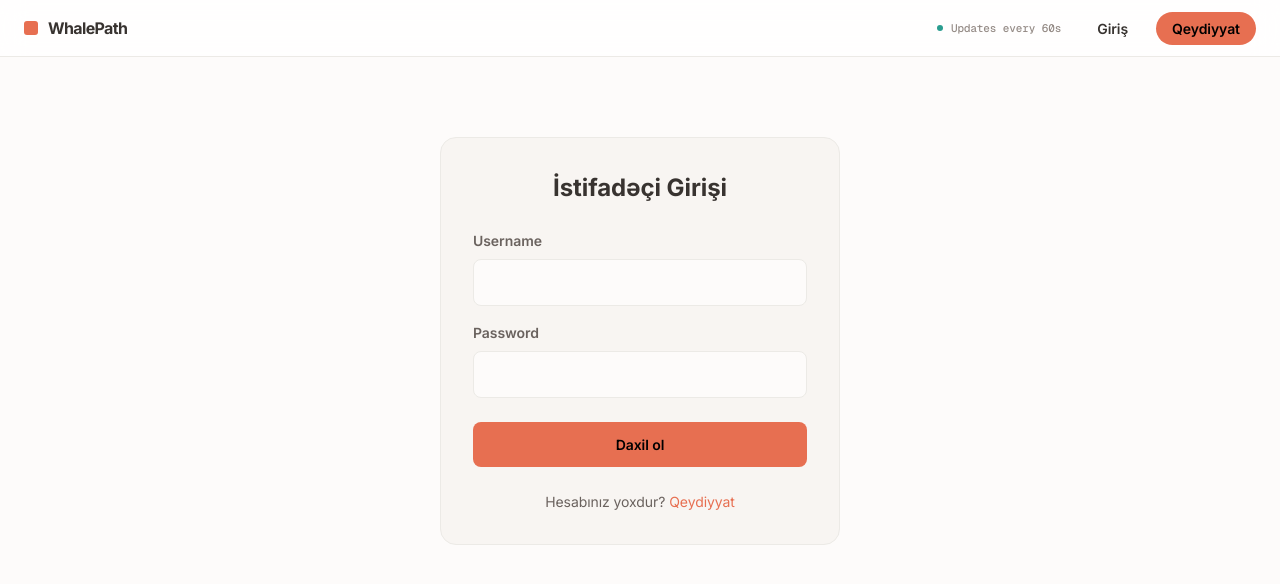
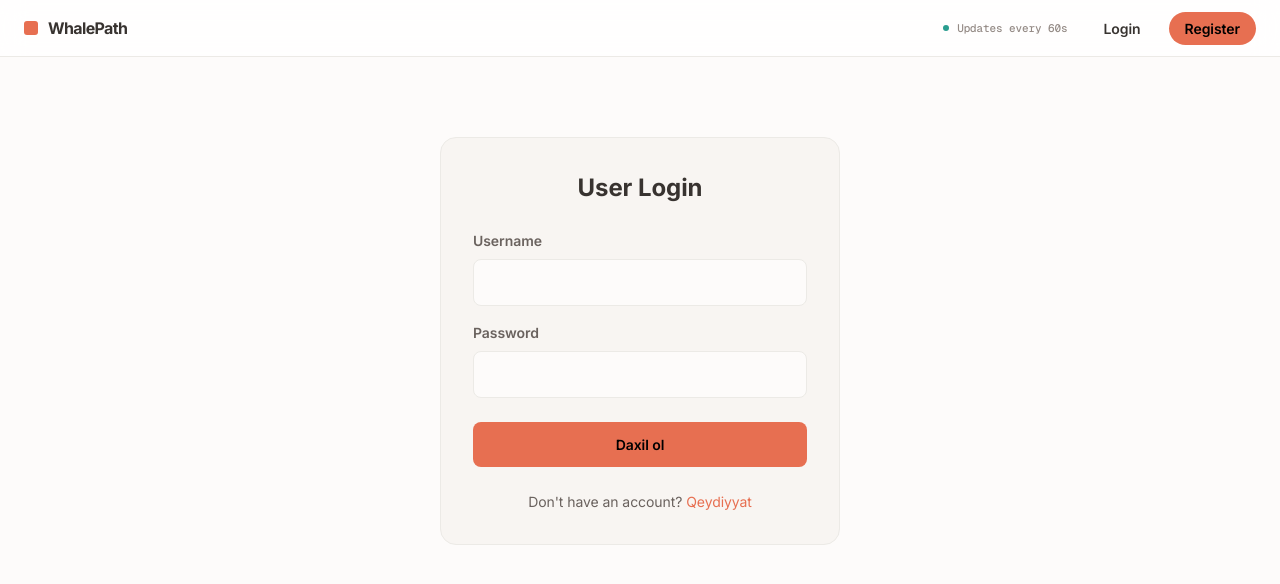
Before and after one commit to mrzmnv/whalepath, a Next.js app: page /login in a window 1280 px wide. Shown: the top 584 px of the page. Built offline with nearby package versions, Linux system fonts and the light colour scheme; no server answers.

Commit message:
chore(ui): translate dashboard, auth and profile UI to English

```diff
--- a/app/(main)/(user)/login/page.tsx
+++ b/app/(main)/(user)/login/page.tsx
@@ -17,7 +17,7 @@ export default function LoginPage() {
   return (
     <div style={{ maxWidth: 400, margin: '80px auto', backgroundColor: 'var(--surface-2)', padding: 32, borderRadius: 16, border: '1px solid var(--border)' }}>
       <div style={{ textAlign: 'center', marginBottom: 24 }}>
-        <h1 style={{ fontSize: 24, fontWeight: 700, color: 'var(--text-1)' }}>İstifadəçi Girişi</h1>
+        <h1 style={{ fontSize: 24, fontWeight: 700, color: 'var(--text-1)' }}>User Login</h1>
       </div>
 
       <form onSubmit={handleSubmit} style={{ display: 'flex', flexDirection: 'column', gap: 16 }}>
@@ -38,7 +38,7 @@ export default function LoginPage() {
         </button>
       </form>
       <p style={{ marginTop: 24, textAlign: 'center', fontSize: 14, color: 'var(--text-2)' }}>
-        Hesabınız yoxdur? <Link href="/register" style={{ color: 'var(--accent)' }}>Qeydiyyat</Link>
+        Don't have an account? <Link href="/register" style={{ color: 'var(--accent)' }}>Qeydiyyat</Link>
       </p>
     </div>
   );
--- a/app/(main)/(user)/profile/page.tsx
+++ b/app/(main)/(user)/profile/page.tsx
@@ -30,18 +30,18 @@ export default async function ProfilePage() {
   return (
     <div style={{ maxWidth: 800, margin: '40px auto', padding: '0 24px' }}>
       <div style={{ display: 'flex', justifyContent: 'space-between', alignItems: 'center', marginBottom: 32 }}>
-        <h1 style={{ fontSize: 28, fontWeight: 700, color: 'var(--text-1)' }}>Xoş gəldiniz, <span style={{ color: 'var(--accent)' }}>{session.username as string}</span></h1>
+        <h1 style={{ fontSize: 28, fontWeight: 700, color: 'var(--text-1)' }}>Welcome,  <span style={{ color: 'var(--accent)' }}>{session.username as string}</span></h1>
         <form action={async () => { 'use server'; await logoutUser(); }}>
-          <button type="submit" style={{ padding: '8px 16px', borderRadius: 8, background: 'var(--red-bg)', color: 'var(--red)', border: 'none', fontWeight: 600, cursor: 'pointer' }}>Çıxış</button>
+          <button type="submit" style={{ padding: '8px 16px', borderRadius: 8, background: 'var(--red-bg)', color: 'var(--red)', border: 'none', fontWeight: 600, cursor: 'pointer' }}>Logout</button>
         </form>
       </div>
 
       <div style={{ background: 'var(--surface-2)', padding: 24, borderRadius: 16, border: '1px solid var(--border)', marginBottom: 32 }}>
-        <h2 style={{ fontSize: 18, color: 'var(--text-1)', marginBottom: 16 }}>Öz Cüzdanlarınızı İzləyin</h2>
+        <h2 style={{ fontSize: 18, color: 'var(--text-1)', marginBottom: 16 }}>Track Your Own Wallets</h2>
         <form action={handleAddWallet} style={{ display: 'flex', gap: 12, flexWrap: 'wrap' }}>
-          <input name="address" placeholder="Solana adresi" required style={{ flex: '1 1 250px', padding: '10px 14px', borderRadius: 8, border: '1px solid var(--border)', background: 'var(--bg)', color: 'var(--text-1)' }} className="mono" />
-          <input name="label" placeholder="Cüzdan adı (məs: Əsas)" required style={{ flex: '1 1 150px', padding: '10px 14px', borderRadius: 8, border: '1px solid var(--border)', background: 'var(--bg)', color: 'var(--text-1)' }} />
-          <button type="submit" style={{ padding: '10px 24px', borderRadius: 8, background: 'var(--accent)', color: 'black', border: 'none', fontWeight: 600, cursor: 'pointer' }}>Əlavə Et</button>
+          <input name="address" placeholder="Solana Address" required style={{ flex: '1 1 250px', padding: '10px 14px', borderRadius: 8, border: '1px solid var(--border)', background: 'var(--bg)', color: 'var(--text-1)' }} className="mono" />
+          <input name="label" placeholder="Wallet Label (e.g. Main)" required style={{ flex: '1 1 150px', padding: '10px 14px', borderRadius: 8, border: '1px solid var(--border)', background: 'var(--bg)', color: 'var(--text-1)' }} />
+          <button type="submit" style={{ padding: '10px 24px', borderRadius: 8, background: 'var(--accent)', color: 'black', border: 'none', fontWeight: 600, cursor: 'pointer' }}>Add</button>
         </form>
 
         <div style={{ marginTop: 24, display: 'flex', flexDirection: 'column', gap: 12 }}>
@@ -56,12 +56,12 @@ export default async function ProfilePage() {
               </form>
             </div>
           ))}
-          {personalWallets.length === 0 && <div style={{ color: 'var(--text-3)', fontSize: 14 }}>Heç bir cüzdan əlavə edilməyib.</div>}
+          {personalWallets.length === 0 && <div style={{ color: 'var(--text-3)', fontSize: 14 }}>No personal wallets added.</div>}
         </div>
       </div>
 
       <div style={{ background: 'var(--surface-2)', padding: 24, borderRadius: 16, border: '1px solid var(--border)' }}>
-        <h2 style={{ fontSize: 18, color: 'var(--text-1)', marginBottom: 16 }}>Bəyəndiyiniz Balinalar (Whales)</h2>
+        <h2 style={{ fontSize: 18, color: 'var(--text-1)', marginBottom: 16 }}>Favorite Whales</h2>
         <div style={{ display: 'flex', flexDirection: 'column', gap: 12 }}>
           {favoriteWhales.map(w => (
             <div key={w.id} style={{ display: 'flex', justifyContent: 'space-between', padding: 16, background: 'var(--bg)', borderRadius: 8, border: '1px solid var(--border)' }}>
@@ -74,7 +74,7 @@ export default async function ProfilePage() {
               </form>
             </div>
           ))}
-          {favoriteWhales.length === 0 && <div style={{ color: 'var(--text-3)', fontSize: 14 }}>Seçilmiş balina yoxdur. Platformadakı balinaları izləməyə başlayın.</div>}
+          {favoriteWhales.length === 0 && <div style={{ color: 'var(--text-3)', fontSize: 14 }}>No favorite whales. Start tracking from the platform.</div>}
         </div>
       </div>
     </div>
--- a/app/(main)/(user)/register/page.tsx
+++ b/app/(main)/(user)/register/page.tsx
@@ -17,7 +17,7 @@ export default function RegisterPage() {
   return (
     <div style={{ maxWidth: 400, margin: '80px auto', backgroundColor: 'var(--surface-2)', padding: 32, borderRadius: 16, border: '1px solid var(--border)' }}>
       <div style={{ textAlign: 'center', marginBottom: 24 }}>
-        <h1 style={{ fontSize: 24, fontWeight: 700, color: 'var(--text-1)' }}>Qeydiyyat</h1>
+        <h1 style={{ fontSize: 24, fontWeight: 700, color: 'var(--text-1)' }}>Register</h1>
       </div>
 
       <form onSubmit={handleSubmit} style={{ display: 'flex', flexDirection: 'column', gap: 16 }}>
@@ -34,7 +34,7 @@ export default function RegisterPage() {
         </div>
 
         <button type="submit" style={{ marginTop: 8, width: '100%', padding: '12px 16px', backgroundColor: 'var(--accent)', color: 'black', border: 'none', borderRadius: 8, fontWeight: 600, cursor: 'pointer' }}>
-          Qeydiyyatdan Keç
+          Create Account
         </button>
       </form>
       <p style={{ marginTop: 24, textAlign: 'center', fontSize: 14, color: 'var(--text-2)' }}>
--- a/app/admin/login/page.tsx
+++ b/app/admin/login/page.tsx
@@ -19,7 +19,7 @@ export default function LoginPage() {
     <div style={{ maxWidth: 400, margin: '80px auto', backgroundColor: 'var(--surface-2)', padding: 32, borderRadius: 16, border: '1px solid var(--border)' }}>
       <div style={{ textAlign: 'center', marginBottom: 24 }}>
         <div style={{ fontSize: 40, marginBottom: 16 }}>🐳</div>
-        <h1 style={{ fontSize: 24, fontWeight: 700, color: 'var(--text-1)' }}>Admin Girişi</h1>
+        <h1 style={{ fontSize: 24, fontWeight: 700, color: 'var(--text-1)' }}>Admin Login</h1>
       </div>
 
       <form onSubmit={handleSubmit} style={{ display: 'flex', flexDirection: 'column', gap: 16 }}>
--- a/app/components/AuthNav.tsx
+++ b/app/components/AuthNav.tsx
@@ -22,8 +22,8 @@ export default async function AuthNav() {
 
   return (
     <div style={{ display: 'flex', gap: 12 }}>
-      <Link href="/login" style={{ padding: '6px 16px', color: 'var(--text-1)', textDecoration: 'none', fontWeight: 600 }}>Giriş</Link>
-      <Link href="/register" style={{ padding: '6px 16px', background: 'var(--accent)', color: 'black', borderRadius: 20, textDecoration: 'none', fontWeight: 600 }}>Qeydiyyat</Link>
+      <Link href="/login" style={{ padding: '6px 16px', color: 'var(--text-1)', textDecoration: 'none', fontWeight: 600 }}>Login</Link>
+      <Link href="/register" style={{ padding: '6px 16px', background: 'var(--accent)', color: 'black', borderRadius: 20, textDecoration: 'none', fontWeight: 600 }}>Register</Link>
     </div>
   );
 }
```
